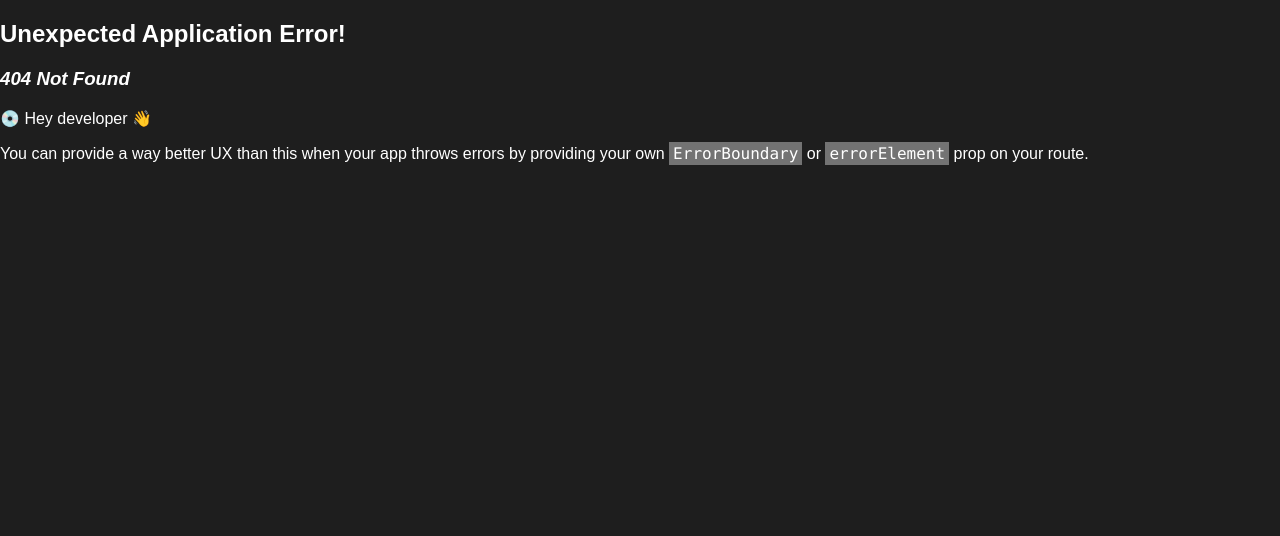
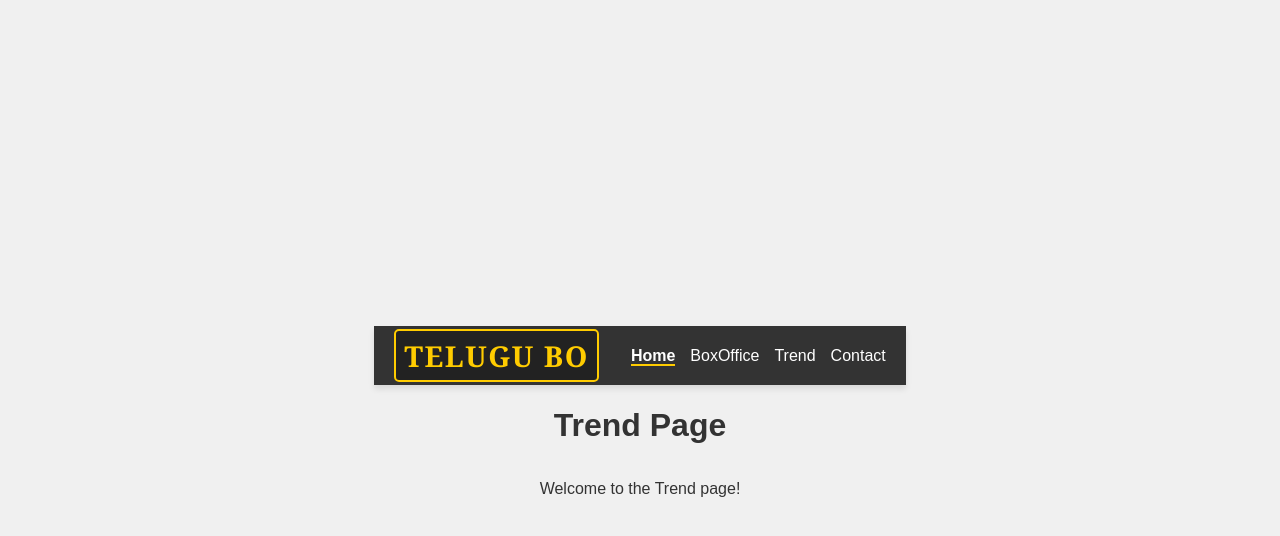
Before and after one commit to charanbhc/boxoffice, a React (Create React App) app: page /Trend in a window 1280 px wide. Before the commit this address had no page. Shown: the top 536 px of the page. Built offline with nearby package versions, Linux system fonts and the light colour scheme.

Commit message:
hindi day 1

```diff
--- a/src/components/Navbar.js
+++ b/src/components/Navbar.js
@@ -10,11 +10,11 @@ function Navbar() {
       <nav className="navbar">
         <div className="logo">
           <Link to="/" onClick={() => setActiveTab('Home')}>
-            Telugu BO
+            TELUGU BO
           </Link>
         </div>
         <ul className="nav-links">
-          {['Home', 'BoxOffice', 'News', 'Contact'].map((tab) => (
+          {['Home', 'BoxOffice', 'Trend', 'Contact'].map((tab) => (
             <li
               key={tab}
               className={activeTab === tab ? 'active-tab' : ''}
--- a/src/index.js
+++ b/src/index.js
@@ -8,7 +8,7 @@ import {
 } from "react-router-dom";
 import App from './App';
 import BoxOffice from './pages/BoxOffice';
-
+import Trend from './pages/Trend';
 const router = createBrowserRouter([
   {
     path: "/",
@@ -17,6 +17,10 @@ const router = createBrowserRouter([
   {
     path: "BoxOffice",
     element: <BoxOffice />,
+  },
+  {
+    path: "Trend",
+    element: <Trend />,
   },
 ]);
 
--- a/src/pages/BoxOffice.js
+++ b/src/pages/BoxOffice.js
@@ -6,7 +6,7 @@ function BoxOffice() {
   const [selectedCategory, setSelectedCategory] = useState(""); // Track selected category
 
   const categories = {
-    "Day 1 APTG - 2011": [
+    "Day 1 APTG Since 2011": [
       "DOOKUDU 2011 --cr",
       "OOSARAVALLI 2011 --cr",
       "BUSINESSMAN 2012 --cr",
@@ -216,9 +216,60 @@ function BoxOffice() {
       "BRO The Avatar 2023 $647K($20)",
       "Sardar Gabbar Singh 2016 $610K($25)",
       "Jai Lava Kusa 2017 $590K($18)"
+    ],
+    "Bollywood Highest 1st Day Collection Movies":[
+      "Pushpa: The Rule - Part 2 2024 70.3CR",
+"Jawan 2023 65.5CR",
+"Pathaan 2023 55CR",
+"Animal 2023 54.75CR",
+"KGF Chapter 2 2022 53.95CR",
+"Stree 2 2024 51.8CR",
+"War 2019 51.6CR",
+"Thugs Of Hindostan 2018 50.75CR",
+"Singham Again 2024 43.5CR",
+"Tiger 3 2023 43CR",
+"Happy New Year 2014 42.62CR",
+"Bharat 2019 42.3CR",
+"Baahubali 2 The Conclusion 2017 41CR",
+"Prem Ratan Dhan Payo 2015 40.35CR",
+"Gadar 2 2023 40.1CR",
+"Adipurush 2023 37.25CR",
+"Sultan 2016 36.54CR",
+"Bhool Bhulaiyaa 3 2024 35.5CR",
+"Sanju 2018 34.75CR",
+"Tiger Zinda Hai 2017 34.1CR",
+"Dhoom 3 2013 33.42CR",
+"Chennai Express 2013 33.12CR",
+"Ek Tha Tiger 2012 32.93CR",
+"Singham Returns 2014 32.1CR",
+"Brahmastra Part One: Shiva 2022 32CR",
+"Golmaal Again 2017 30.14CR",
+"Dunki 2023 29.2CR",
+"Dangal 2016 29.19CR",
+"Race 3 2018 29.17CR",
+"Mission Mangal 2019 29.16CR",
+"Bajrangi Bhaijaan 2015 27.25CR",
+"PK 2014 26.63CR",
+"Kick 2014 26.4CR",
+"Sooryavanshi 2021 26.29CR",
+"Bang Bang! 2014 26.25CR",
+"Gold 2018 25.25CR",
+"Baaghi 2 2018 25.1CR",
+"Saaho 2019 24.4CR",
+"Krrish 3 2013 24CR",
+"Dabangg 3 2019 23CR",
+"Agneepath 2012 22.8CR",
+"Fighter 2024 22.5CR",
+"Kalki 2898 AD 2024 22.5CR",
+"Bodyguard 2011 21.6CR",
+"Kalank 2019 21.6CR",
+"Besharam 2013 21.55CR",
+"M.S. Dhoni: The Untold Story 2016 21.4CR",
+"Tubelight 2017 21.15CR",
+"Dabangg 2 2012 21.1CR",
+"Kesari 2019 21.06CR",
+
     ]
-
-
 
 
   };
--- /dev/null
+++ b/src/pages/Trend.css
@@ -0,0 +1,23 @@
+/* General container styles */
+.trend-container {
+    padding: 20px;
+    font-family: Arial, sans-serif;
+    text-align: center;
+    display: flex;
+    flex-direction: column;
+    align-items: center;
+    justify-content: center;
+    height: 100vh;
+    background-color: #f0f0f0;
+    color: #333;
+}
+
+/* Header styles */
+h1 {
+    font-size: 2rem;
+    margin-bottom: 20px;
+}
+
+p {
+    font-size: 1rem;
+}
--- /dev/null
+++ b/src/pages/Trend.js
@@ -0,0 +1,18 @@
+import React, { useState } from "react";
+import Navbar from "../components/Navbar";  // Make sure Navbar is correctly referenced
+import "./Trend.css";
+
+function Trend() {
+  const [someState, setSomeState] = useState(false);  // Example state management, customize as needed
+
+  return (
+    <div className="trend-container">
+      <Navbar />  {/* Render Navbar */}
+      <h1>Trend Page</h1>
+      <p>Welcome to the Trend page!</p>
+      {/* Additional content or functionality */}
+    </div>
+  );
+}
+
+export default Trend;
```
